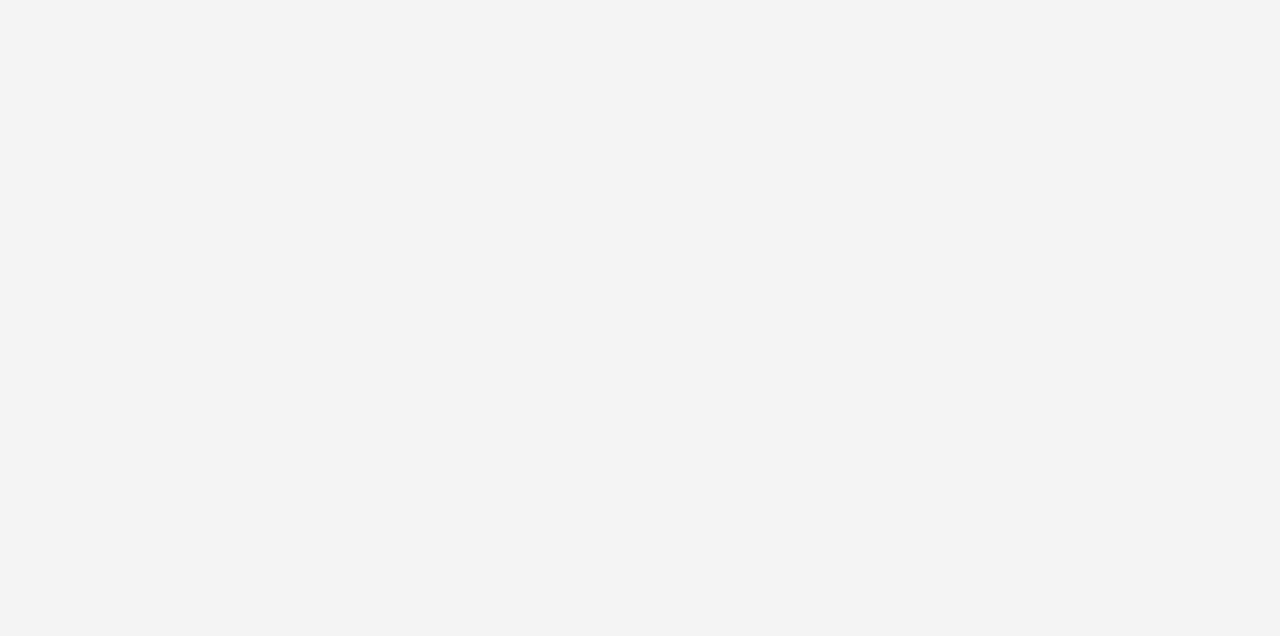
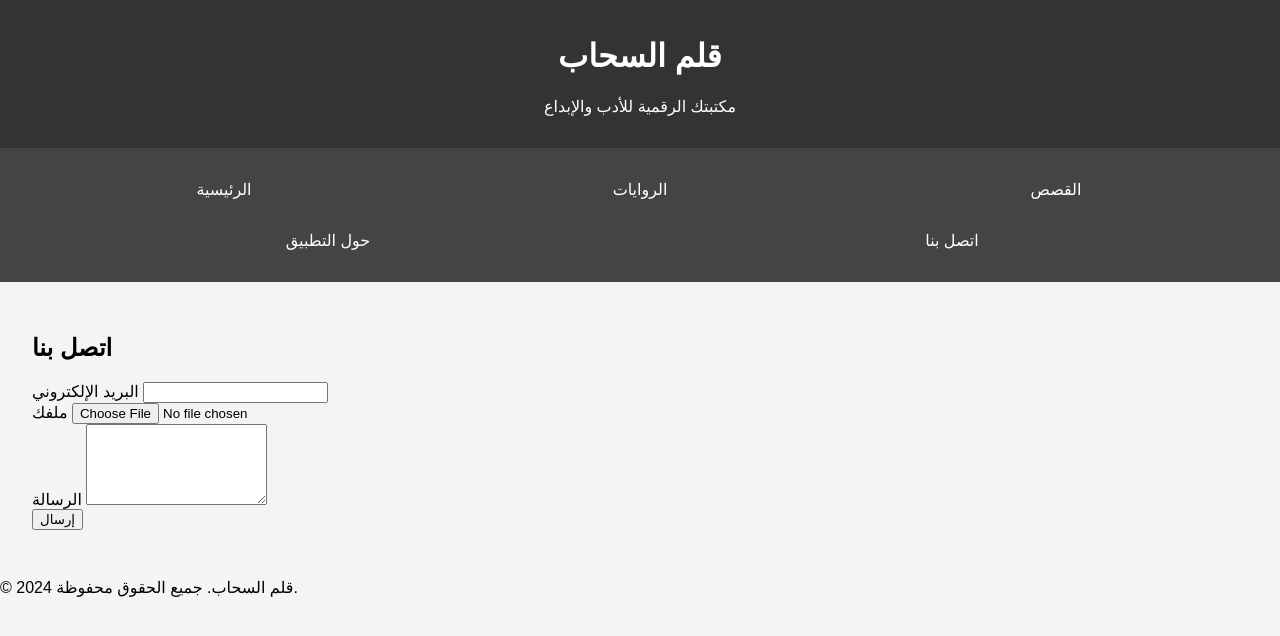
Before and after one commit to amkhasib/QalamAISahab, a plain HTML site: page contact.html in a window 1280 px wide. Drawn offline with Linux system fonts and the light colour scheme.

Commit message:
Update contact.html

```diff
--- a/contact.html
+++ b/contact.html
@@ -58,4 +58,45 @@
             background-color: #333.
             color: #fff.
             text-align: center.
-            padding
+            padding: 1rem.
+            position: relative.
+            width: 100%.
+        }
+    </style>
+</head>
+<body>
+    <header>
+        <h1>قلم السحاب</h1>
+        <p>مكتبتك الرقمية للأدب والإبداع</p>
+    </header>
+    <nav>
+        <a href="index.html">الرئيسية</a>
+        <a href="novels.html">الروايات</a>
+        <a href="stories.html">القصص</a>
+        <a href="about.html">حول التطبيق</a>
+        <a href="contact.html">اتصل بنا</a>
+    </nav>
+    <div class="content">
+        <h2>اتصل بنا</h2>
+        <!-- نموذج Formspree -->
+        <form action="https://formspree.io/f/movqjvow" method="POST" enctype="multipart/form-data">
+            <div class="form-group">
+                <label for="email">البريد الإلكتروني</label>
+                <input type="email" id="email" name="email" required>
+            </div>
+            <div class="form-group">
+                <label for="upload">ملفك</label>
+                <input type="file" id="upload" name="upload">
+            </div>
+            <div class="form-group">
+                <label for="message">الرسالة</label>
+                <textarea id="message" name="message" rows="5" required></textarea>
+            </div>
+            <button type="submit">إرسال</button>
+        </form>
+    </div>
+    <footer>
+        <p>&copy; 2024 قلم السحاب. جميع الحقوق محفوظة.</p>
+    </footer>
+</body>
+</html>
```
